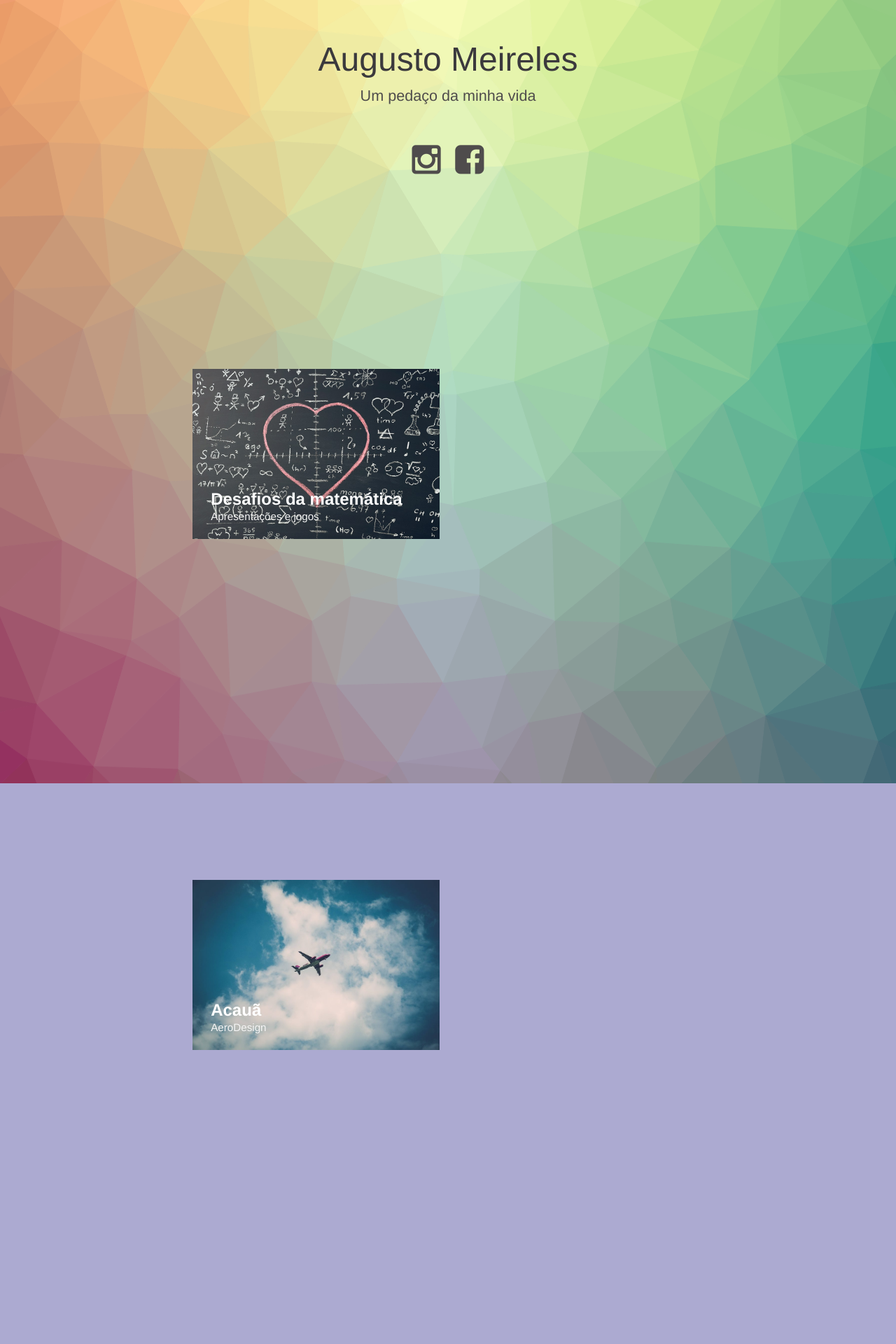
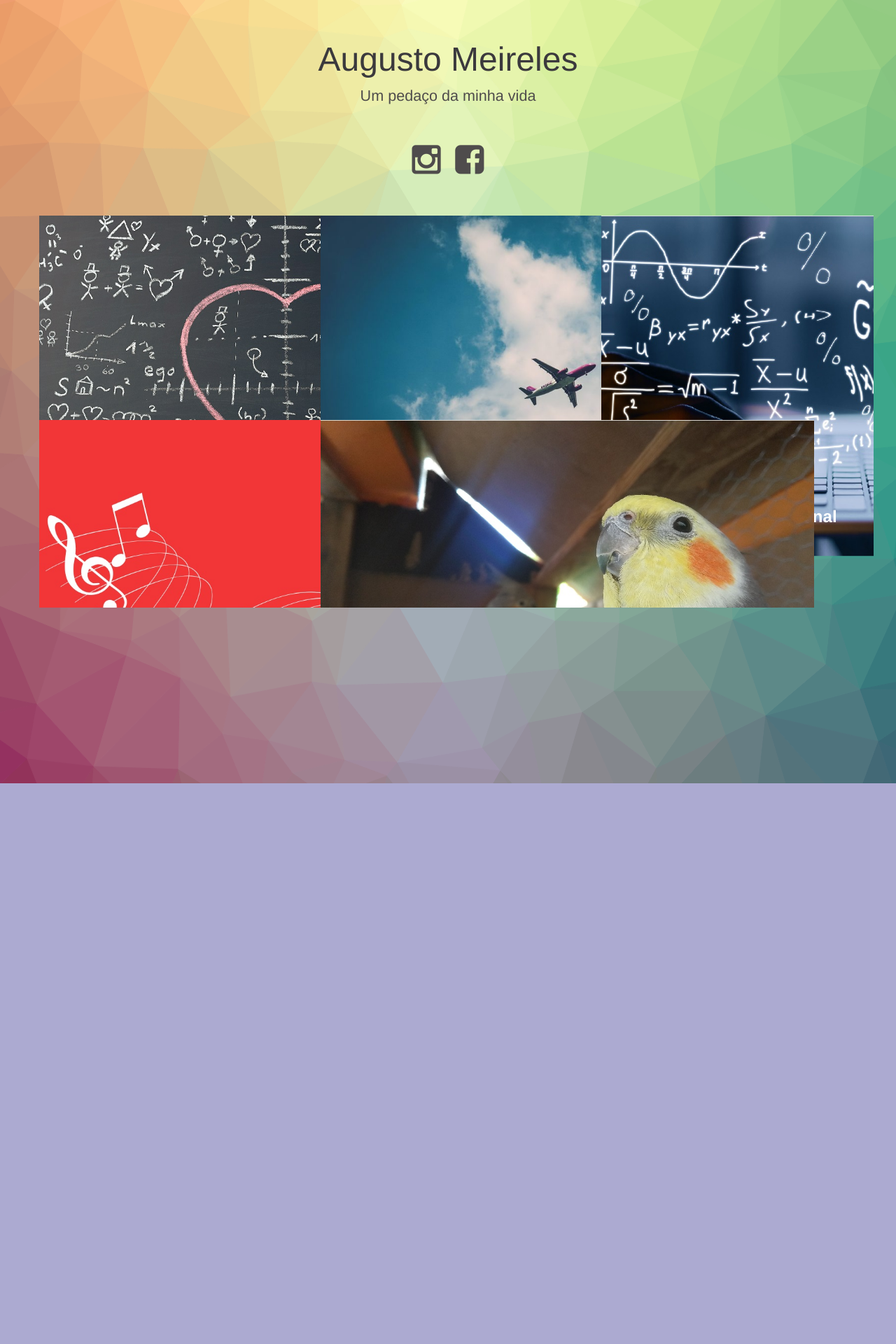
Before and after one commit to AugustoMeireles/AugustoMeireles, a Jekyll site: the page built from index.html, in a window 1280 px wide. Shown: the top 1920 px of the page at 70% size. Built offline with Jekyll 4.4.1, drawn with Linux system fonts in a browser that asks for light colours; after the commit the page ends 1119 px from its top, so only the background shows below that; some of the changed text lies outside the part shown.

Commit message:
Update modern-blog.css

```diff
--- a/css/modern-blog.css
+++ b/css/modern-blog.css
@@ -6,7 +6,7 @@
 	float: left;
 	width: 29%;
 	height: 0;
-	margin: 20%;
+	margin: 2%;
 	padding-bottom: 20%;
 }
 
@@ -16,8 +16,8 @@
 	left: 0;
 	overflow-x: hidden;
 	overflow-y: auto;
-	width: 100%;
-	height: 100%;
+	width: 200%;
+	height: 200%;
 	-webkit-overflow-scrolling: touch;
 }
 
```
